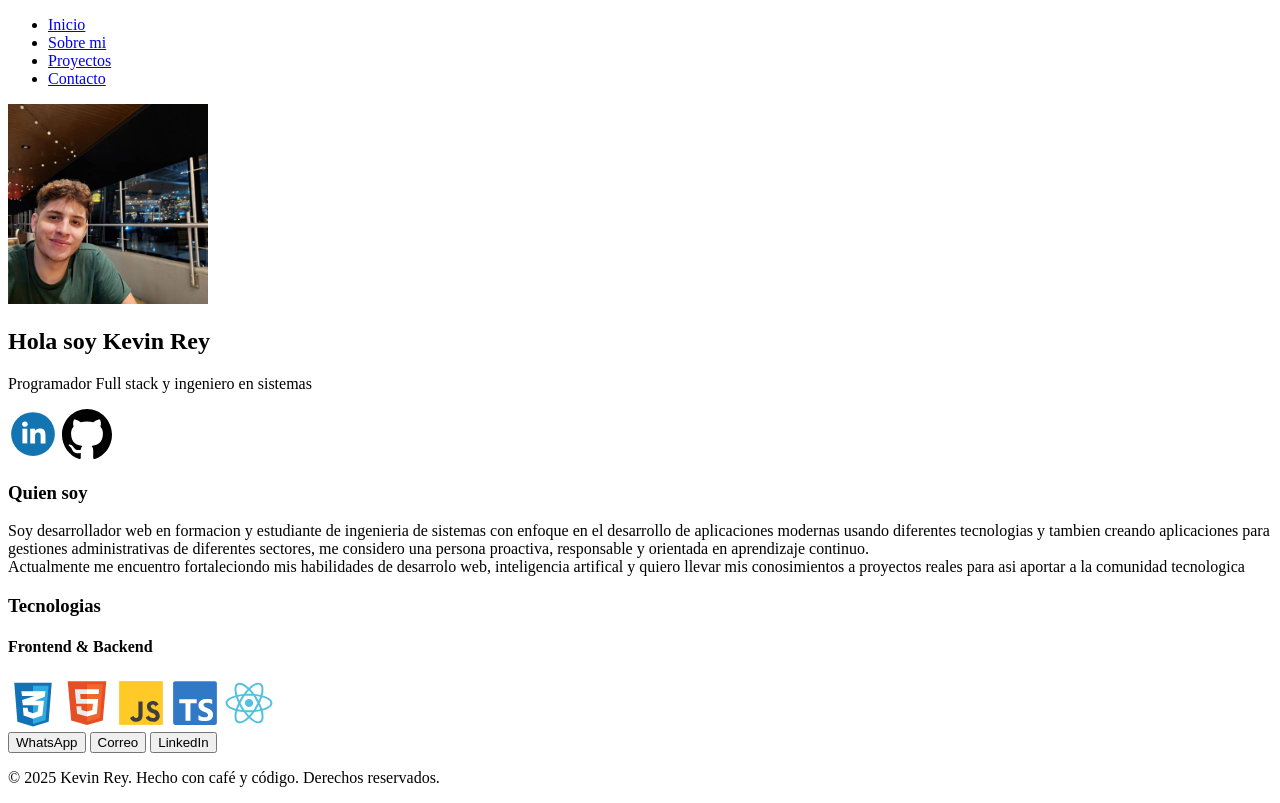
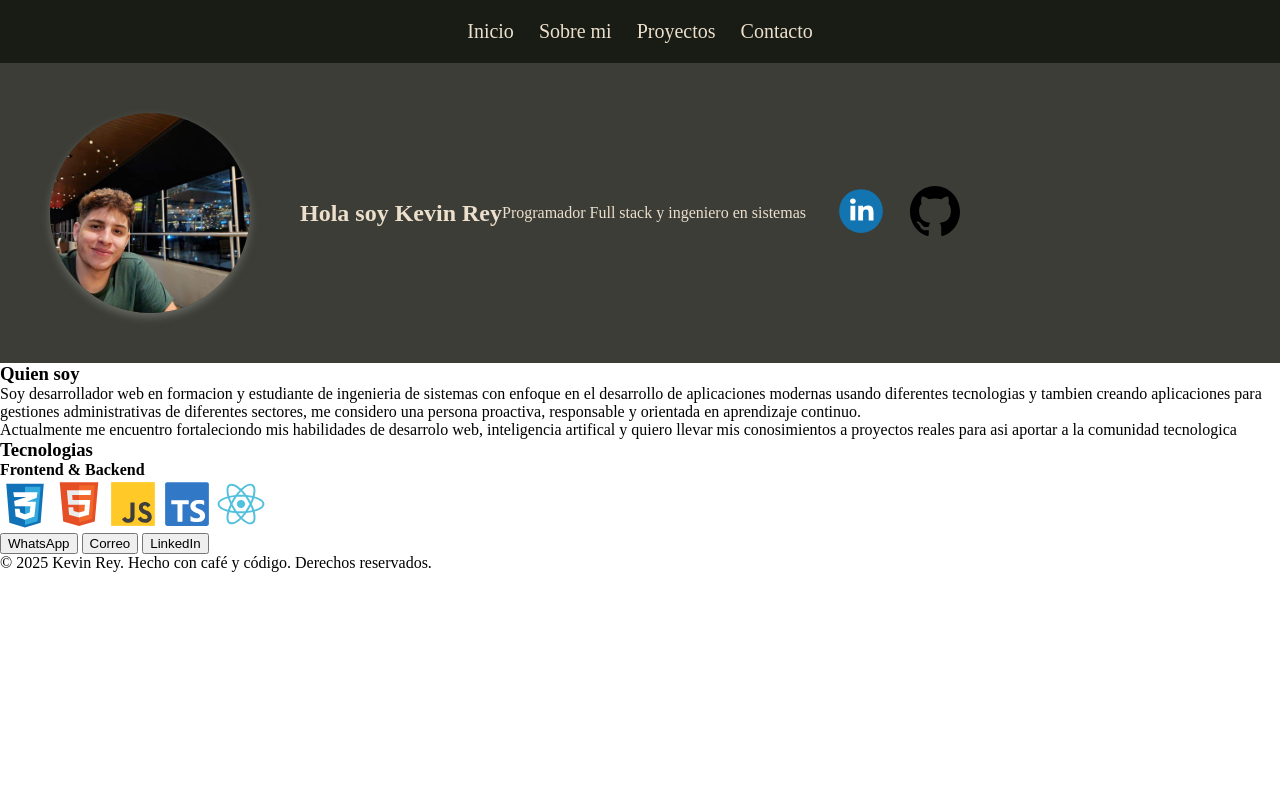
Before and after one commit to kvinjr9/Portafolio, a plain HTML site: page index.html in a window 1280 px wide. Drawn offline with Linux system fonts and the light colour scheme.

Commit message:
Add CSS styling and update HTML structure
Linked the new styles.css file and applied CSS classes to header, section, and images for improved layout and appearance. Enhanced HTML structure to support new styles and added minor content adjustments.

```diff
--- a/index.html
+++ b/index.html
@@ -4,9 +4,10 @@
     <meta charset="UTF-8" />
     <meta name="viewport" content="width=device-width, initial-scale=1.0" />
     <title>Kvinjr9</title>
+    <link rel="stylesheet" href="styles.css" />
   </head>
   <body>
-    <header>
+    <header class="container_Header">
       <nav>
         <ul>
           <li><a href="#">Inicio</a></li>
@@ -16,15 +17,15 @@
         </ul>
       </nav>
     </header>
-    <section>
-      <img
+    <section class="container_I">
+      <img class="foto"
         src="/assets/img/Imagen de WhatsApp 2025-11-21 a las 22.01.01_253795fc.jpg"
-        width="200px"
+
         ="mi cara"
       />
       <h1>Hola soy <strong>Kevin Rey</strong></h1>
-      <p>Programador Full stack y ingeniero en sistemas</p>
-      <div>
+      <p>Programador  Full stack y ingeniero en sistemas</p>
+      <div class="container_svg">
         <img src="/assets/svg/linkedin-1-svgrepo-com.svg" width="50px" alt="" />
         <img src="/assets/svg/github-142-svgrepo-com.svg" width="50px" alt="" />
       </div>
--- a/styles.css
+++ b/styles.css
@@ -0,0 +1,56 @@
+* {
+  margin: 0;
+}
+.container_Header {
+  width: 100%;
+  height: auto;
+  font-size: 20px;
+  background-color: rgb(24 28 20);
+  padding: 20px;
+  text-align: center;
+  box-shadow: 0 2px 4px rgb(105 107 101);
+  box-sizing: border-box;
+
+}
+
+.container_Header ul {
+  list-style-type: none;
+  margin: 0;
+  padding: 0;
+  display: flex;
+  justify-content: center;
+  gap: 25px;
+}
+.container_Header a {
+  text-decoration: none;
+  color: rgb(236 223 204);
+}
+
+.container_Header a:hover {
+  color: rgb(255 255 255);
+}
+
+.container_I {
+    display: flex;
+    position: relative;
+    align-items: center;
+    background-color: rgb( 60 61 55);
+}
+.container_I .foto  {
+    width: 200px;
+    margin: 50px;
+    right: 0;
+    top: 0;
+    border-radius: 50%;
+    box-shadow: 0 4px 8px rgb(105 107 101);
+}
+
+.container_I h1, .container_I p {
+    color: rgb(236 223 204);
+}
+.container_svg {
+    margin : 20px;
+}
+.container_svg img {
+    margin: 10px;
+}
```
